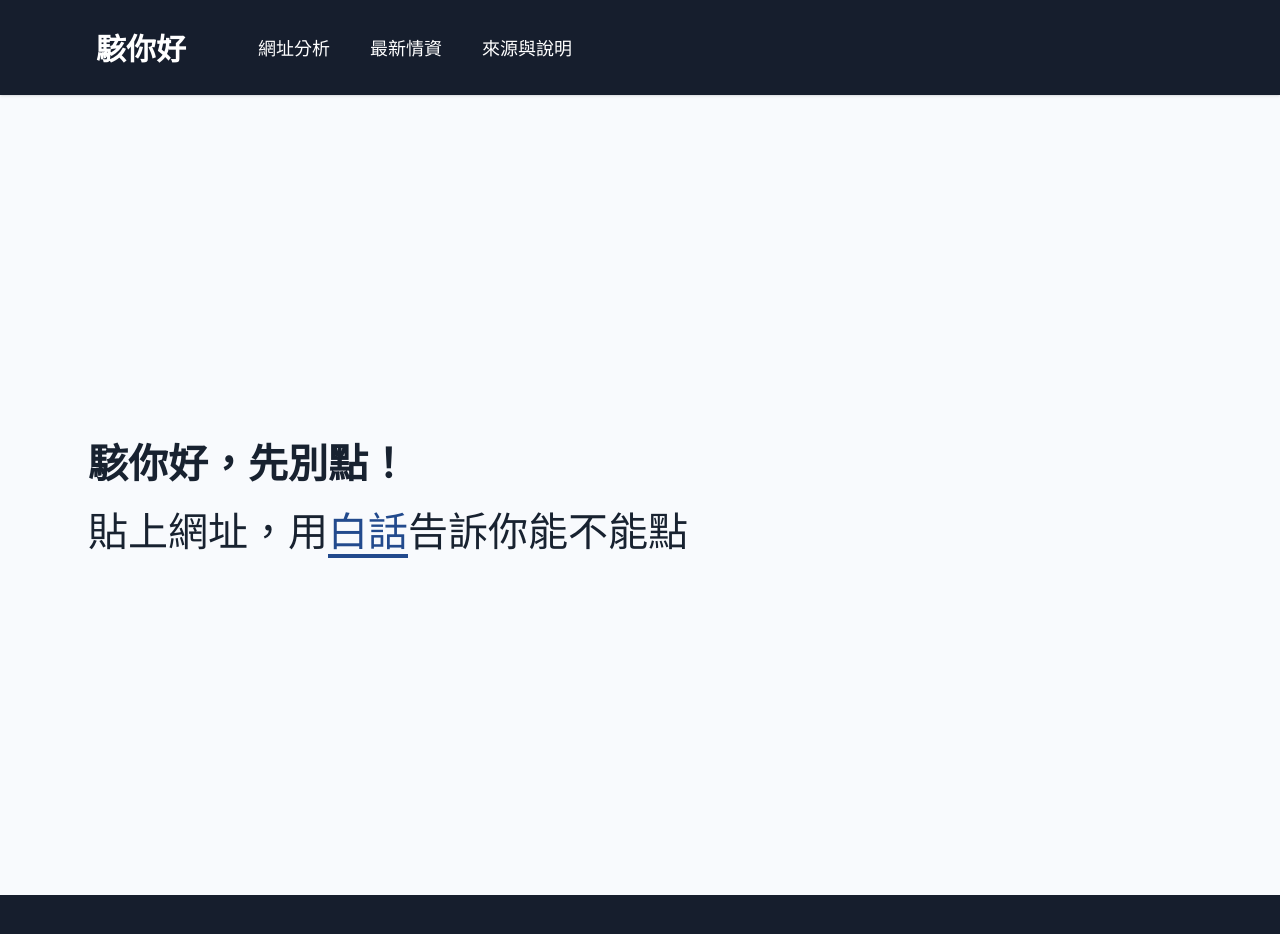
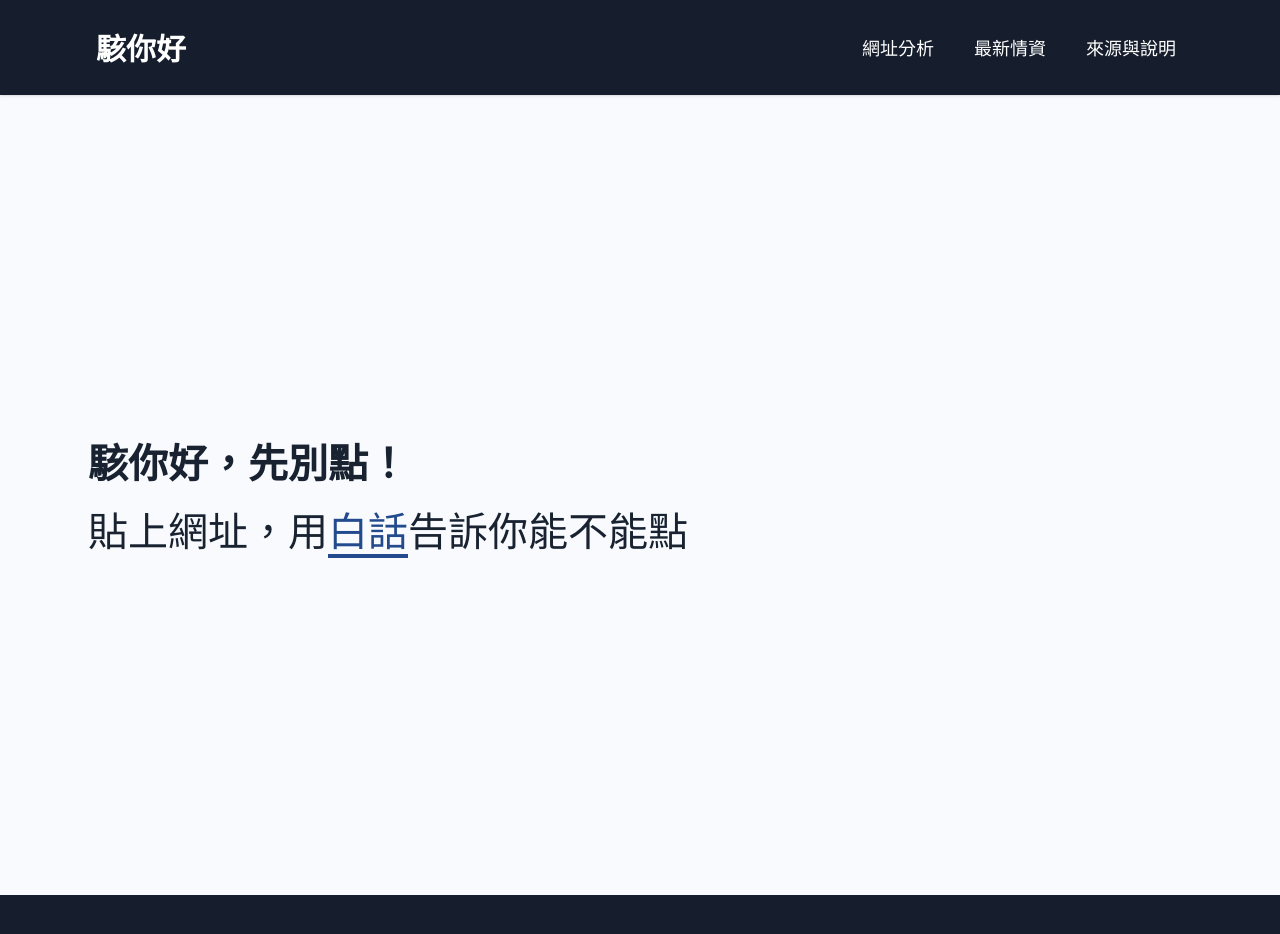
Before and after one commit to Axjer/WhatTheHack, a React (Vite) app: page / in a window 1280 px wide. Shown: the top 934 px of the page. Built offline with nearby package versions, Linux system fonts and the light colour scheme.

Commit message:
Move nav links back to the right edge (#3)
Restore justify-between so 網址分析 / 最新情資 / 來源與說明 sit at the
right as before; the taller bar, larger logo, removed 首頁 link and
#161E2D navy stay.

Co-Authored-By: Claude Sonnet 5.5 <noreply@anthropic.com>

```diff
--- a/src/components/NavBar.tsx
+++ b/src/components/NavBar.tsx
@@ -38,7 +38,7 @@ export default function NavBar() {
 
   return (
     <header className="bg-navy text-surface-raised shadow-sm">
-      <div className="mx-auto flex max-w-6xl items-center gap-12 px-4 py-4 md:px-6 md:py-6">
+      <div className="mx-auto flex max-w-6xl items-center justify-between gap-4 px-4 py-4 md:px-6 md:py-6">
         <Link to="/" className={`${navItemClass} px-2 py-1 text-2xl font-bold md:text-3xl`} onClick={closeMenu}>
           駭你好
         </Link>
@@ -50,7 +50,7 @@ export default function NavBar() {
         <button
           ref={toggleRef}
           type="button"
-          className={`${navItemClass} ${disableableClass} ml-auto p-2 md:hidden`}
+          className={`${navItemClass} ${disableableClass} p-2 md:hidden`}
           aria-expanded={menuOpen}
           aria-controls="mobile-menu"
           aria-label={menuOpen ? '關閉選單' : '開啟選單'}
```
